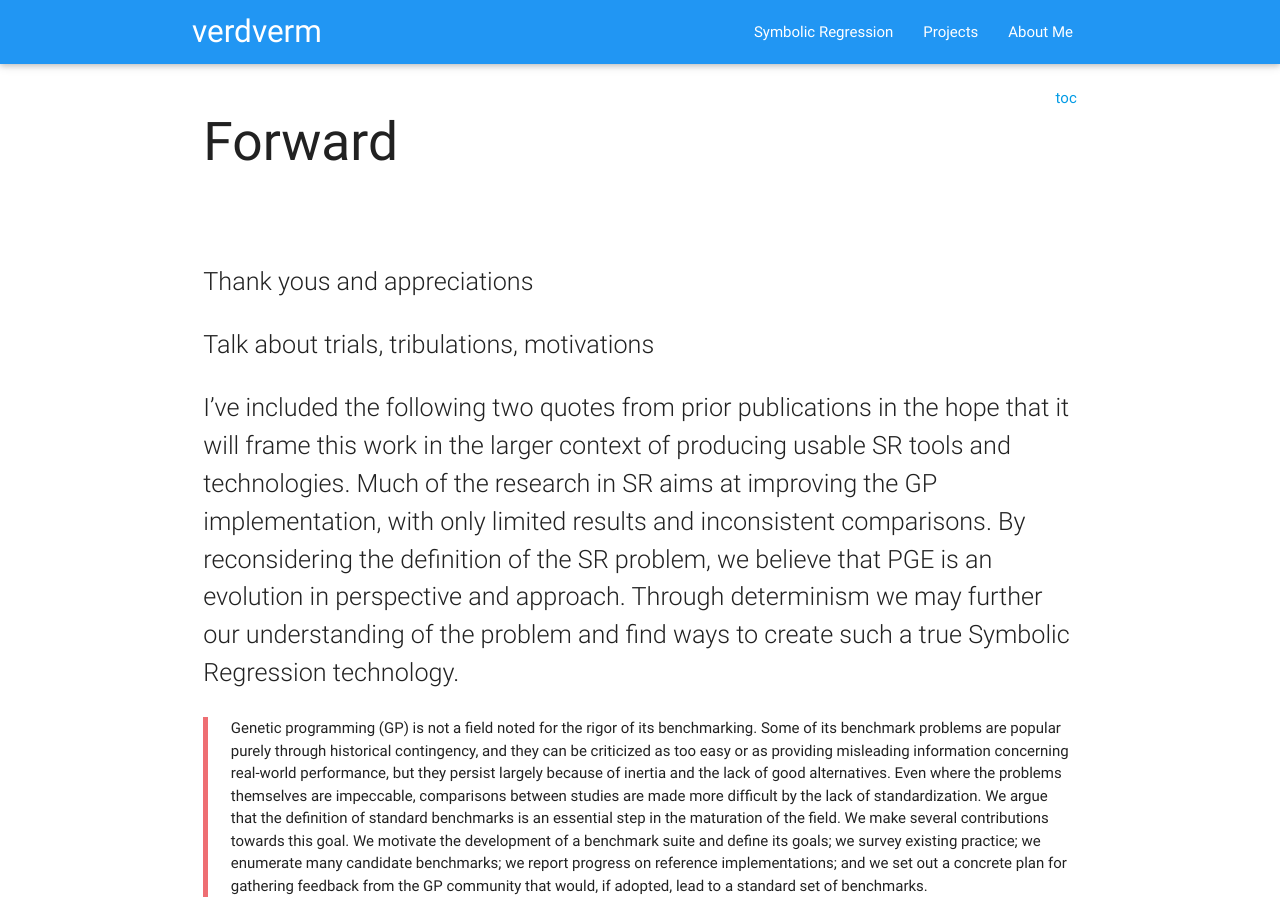
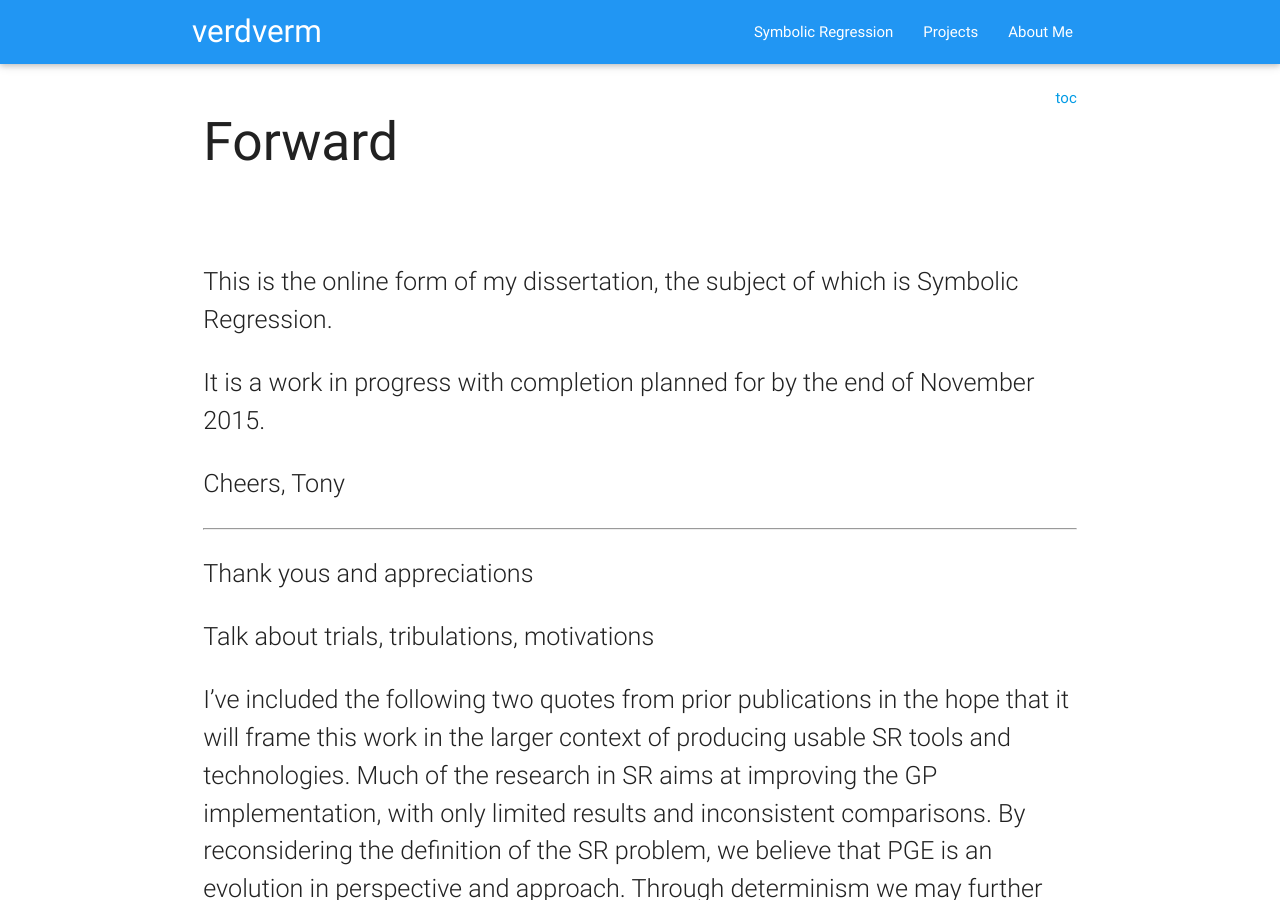
Before and after one commit to verdverm/verdverm.github.io, a Jekyll site: the page built from _sr/00-forward.md, in a window 1280 px wide and 900 px high. Built offline with Jekyll 4.4.1, drawn with Linux system fonts in a browser that asks for light colours; nearby versions of some CDN libraries; comment, search, counter and statistics services are not loaded.

Commit message:
add WIP intro to forward

```diff
--- a/_sr/00-forward.md
+++ b/_sr/00-forward.md
@@ -2,6 +2,19 @@
 layout: sr
 title: Forward
 brief: By the author
+---
+
+
+
+This is the online form of my dissertation,
+the subject of which is Symbolic Regression.
+
+It is a work in progress with completion
+planned for by the end of November 2015.
+
+Cheers,
+Tony
+
 ---
 
 Thank yous and appreciations
```
